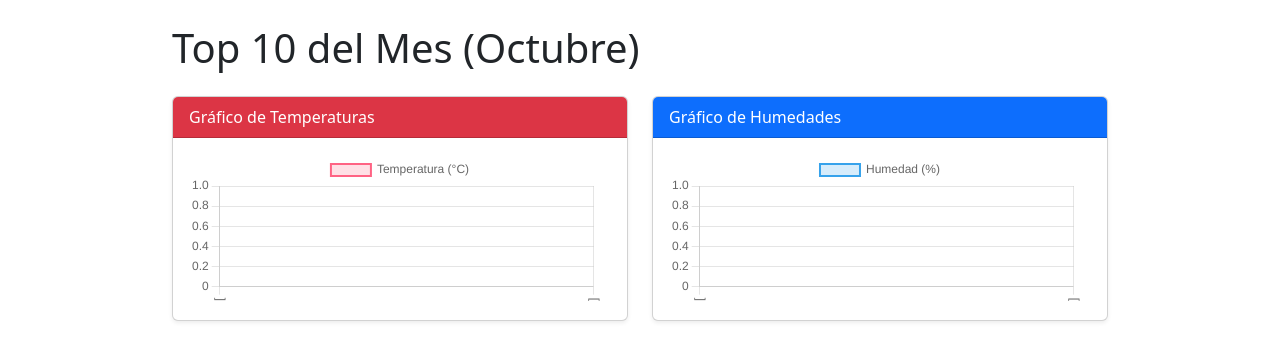
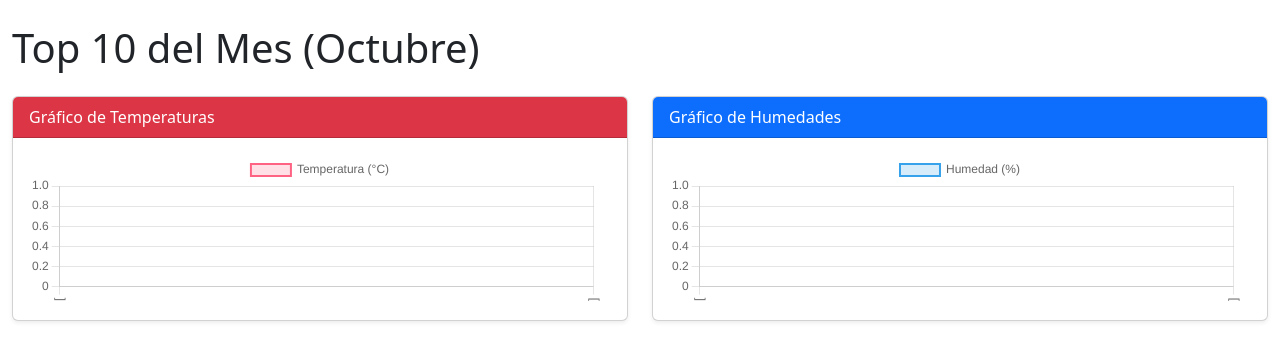
Before and after one commit to dmitre-cloud/-INSECTARIO, a Django app: page /dashboard/ in a window 1280 px wide. Shown: the part 76-437 px from the top of the page. Run offline with Django 5.2, Linux system fonts and the light colour scheme; the visitor is signed in with stand-in values (Sample User, id 1); data that the repository does not hold is empty; some libraries are stand-ins or nearby versions.

```diff
--- a/insect_app/templates/dashboard.html
+++ b/insect_app/templates/dashboard.html
@@ -1,7 +1,7 @@
 {% extends 'base.html' %}
 
 {% block content-f %}
-<div class="container mt-4">
+<div class="mt-4">
     <h1 class="mb-4">{{ titulo }}</h1>
 
     <div class="row">
```
